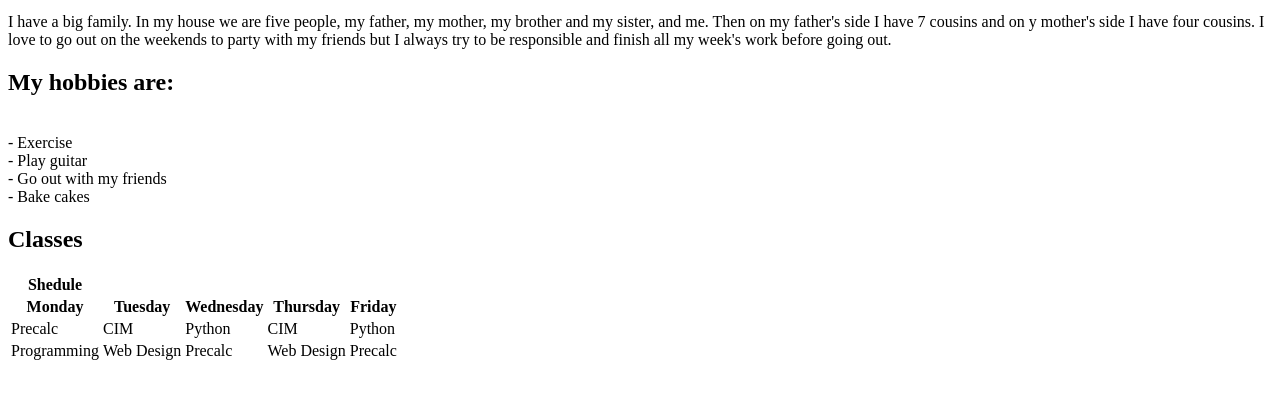
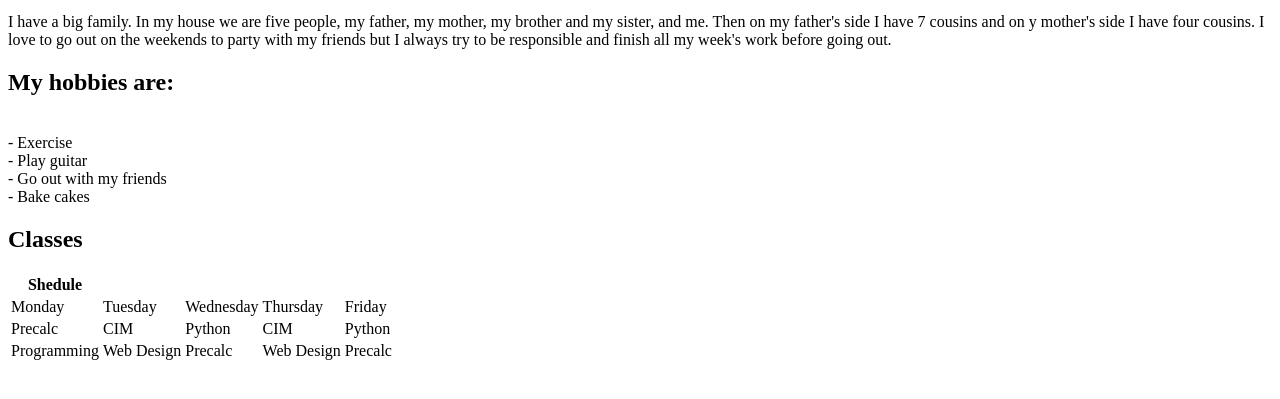
Before and after one commit to reginasalem/reginasalem.github.io, a plain HTML site: page index.html in a window 1280 px wide. Shown: the part 119-518 px from the top of the page. Drawn offline with Linux system fonts and the light colour scheme.

Commit message:
Update index.html

```diff
--- a/index.html
+++ b/index.html
@@ -30,11 +30,11 @@
      <th><header>Shedule</header></th>
    </tr>
     <tr>
-      <th>Monday</th>
-      <th>Tuesday</th>
-      <th>Wednesday</th>
-      <th>Thursday</th>
-      <th>Friday</th>
+      <td><header>Monday</header></td>
+      <td><header>Tuesday</header></td>
+      <td><header>Wednesday</header></td>
+      <td><header>Thursday</header></td>
+      <td><header>Friday</header></td>
     </tr>
     <tr>
       <td>Precalc</td>
```
